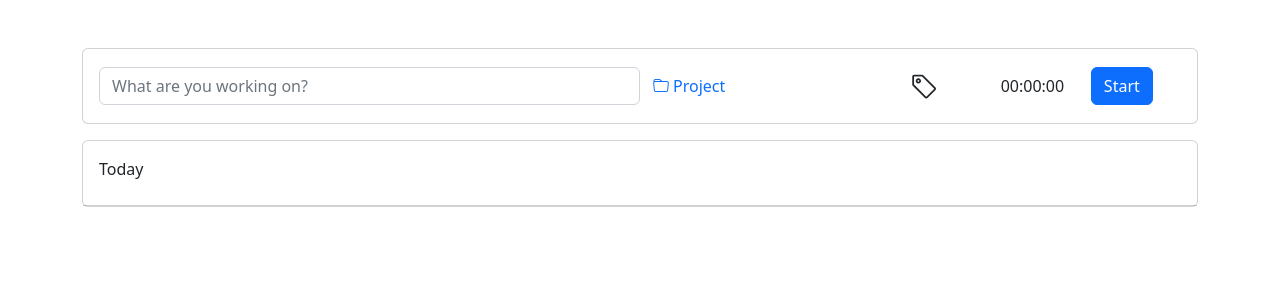
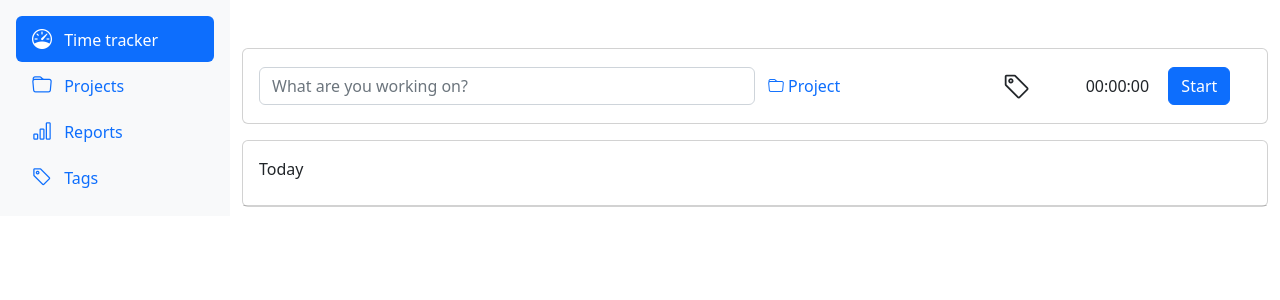
Before and after one commit to irek02/time-tracker, an Angular app: page / in a window 1280 px wide. Shown: the top 300 px of the page. Built offline with nearby package versions, Linux system fonts and the light colour scheme.

Commit message:
side menu

```diff
--- a/src/app/app.component.html
+++ b/src/app/app.component.html
@@ -1,3 +1,34 @@
+<div class="d-flex">
+
+  <div class="d-flex flex-column flex-shrink-0 p-3 bg-light" style="width: 230px;">
+    <ul class="nav nav-pills flex-column mb-auto">
+      <li class="nav-item">
+        <a href="#" class="nav-link active" aria-current="page">
+          <i class="bi-speedometer fs-5 me-2"></i>
+          Time tracker
+        </a>
+      </li>
+      <li>
+        <a href="#" class="nav-link">
+          <i class="bi-folder fs-5 me-2"></i>
+          Projects
+        </a>
+      </li>
+      <li>
+        <a href="#" class="nav-link">
+          <i class="bi-bar-chart fs-5 me-2"></i>
+          Reports
+        </a>
+      </li>
+      <li>
+        <a href="#" class="nav-link">
+          <i class="bi-tag fs-5 me-2"></i>
+          Tags
+        </a>
+      </li>
+    </ul>
+  </div>
+
   <div class="container">
     <div class="card mt-5">
       <div class="card-body d-flex align-items-center">
@@ -84,3 +115,5 @@
       </ul>
     </div>
   </div>
+
+</div>
--- a/src/app/components/project-selector/project-selector.component.html
+++ b/src/app/components/project-selector/project-selector.component.html
@@ -5,8 +5,8 @@
     </span>
     <span *ngIf="!entry?.project"><i class="bi-folder me-1"></i>Project</span>
   </button>
-  <div class="dropdown-menu" style="width: 265px;">
-    <input #projectInput class="form-control m-2 w-75" placeholder="Filter or create a project">
+  <div class="dropdown-menu" style="width: 270px;">
+    <input #projectInput class="form-control m-2" style="width: 90%" placeholder="Filter or create a project">
     <ul class="list-unstyled">
       <li *ngFor="let project of filteredProjects(projectInput.value, projects)" class="m-1 d-flex">
         <button type="button" class="btn btn-link text-decoration-none" (click)="projectSelected.next(project)">
@@ -25,8 +25,8 @@
     <button
       *ngIf="projectInput.value"
       type="button"
-      class="btn btn-link text-start"
-      (click)="projectCreated.next(projectInput.value)">
+      class="btn btn-link text-start text-decoration-none"
+      (click)="projectCreated.next(projectInput.value); projectInput.value = ''">
       <i class="bi-folder-plus fs-5 me-2"></i>Create "{{ projectInput.value }}" project
     </button>
   </div>
```
Lines whose indentation alone changed are shown as unchanged.
